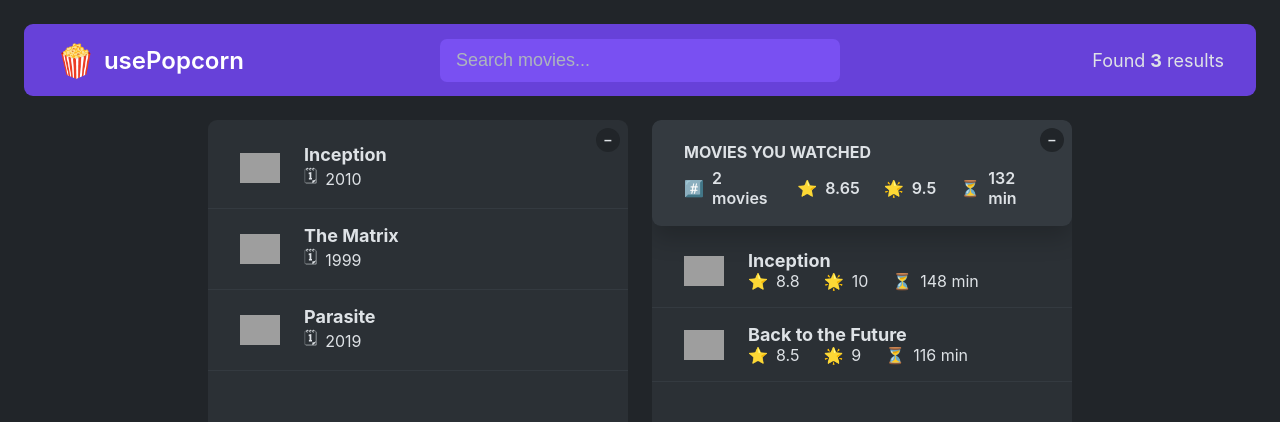
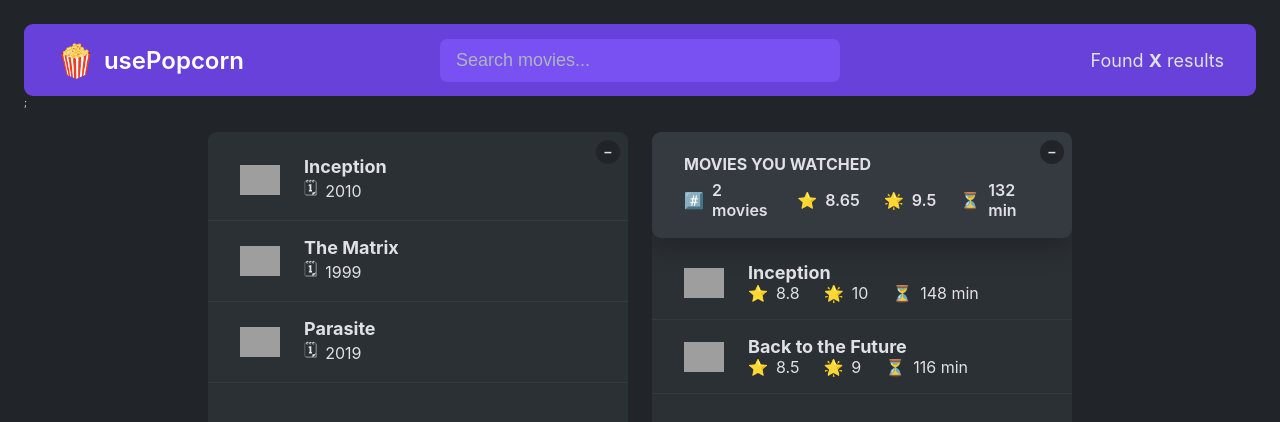
Before and after one commit to thegrindnet/usePopcorApp, a React (Create React App) app in the folder usepopcorn/: page / in a window 1280 px wide. Shown: the top 422 px of the page. Built offline with nearby package versions, Linux system fonts and the light colour scheme; grey boxes are pictures that could not be loaded.

Commit message:
Make NavBar componenet, separate from App component

```diff
--- a/usepopcorn/src/App.js
+++ b/usepopcorn/src/App.js
@@ -50,16 +50,8 @@
 const average = (arr) =>
   arr.reduce((acc, cur, i, arr) => acc + cur / arr.length, 0);
 
-export default function App() {
+function NavBar() {
   const [query, setQuery] = useState("");
-  const [movies, setMovies] = useState(tempMovieData);
-  const [watched, setWatched] = useState(tempWatchedData);
-  const [isOpen1, setIsOpen1] = useState(true);
-  const [isOpen2, setIsOpen2] = useState(true);
-
-  const avgImdbRating = average(watched.map((movie) => movie.imdbRating));
-  const avgUserRating = average(watched.map((movie) => movie.userRating));
-  const avgRuntime = average(watched.map((movie) => movie.runtime));
 
   return (
     <>
@@ -76,9 +68,27 @@
           onChange={(e) => setQuery(e.target.value)}
         />
         <p className="num-results">
-          Found <strong>{movies.length}</strong> results
+          Found <strong>X</strong> results
         </p>
       </nav>
+      ;
+    </>
+  );
+}
+
+export default function App() {
+  const [movies, setMovies] = useState(tempMovieData);
+  const [watched, setWatched] = useState(tempWatchedData);
+  const [isOpen1, setIsOpen1] = useState(true);
+  const [isOpen2, setIsOpen2] = useState(true);
+
+  const avgImdbRating = average(watched.map((movie) => movie.imdbRating));
+  const avgUserRating = average(watched.map((movie) => movie.userRating));
+  const avgRuntime = average(watched.map((movie) => movie.runtime));
+
+  return (
+    <>
+      <NavBar />
 
       <main className="main">
         <div className="box">
```
